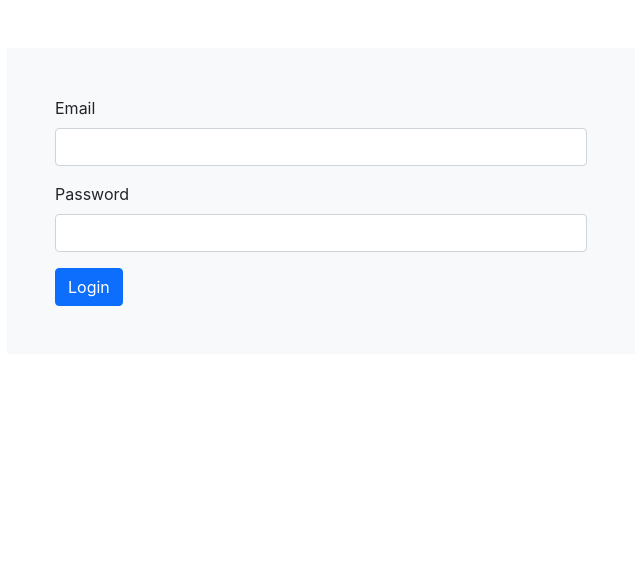
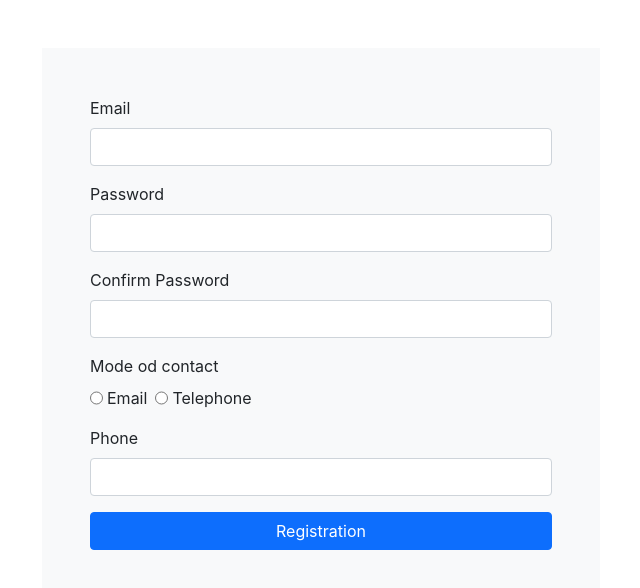
Before and after one commit to vishalpwaman123/Learn-React-Formik, a React (Create React App) app: page / in a window 1280 px wide. Shown: the top 588 px of the page, without its empty margins (319-959 px from the left). Built offline with nearby package versions, Linux system fonts and the light colour scheme.

Commit message:
Added :  Registration Page

```diff
--- a/src/App.js
+++ b/src/App.js
@@ -3,10 +3,11 @@ import ComponentA from "./components/ComponentA";
 import ComponentB from "./components/ComponentB";
 import LogIn from "./components/LogIn";
 import FormikContainer from "./components/reusable/FormikContainer";
+import Registration from "./components/Registration";
 function App() {
   return (
     <div className="App">
-      <LogIn />
+      <Registration />
     </div>
   );
 }
--- /dev/null
+++ b/src/components/Registration.js
@@ -0,0 +1,90 @@
+import { Formik, Form } from "formik";
+import React from "react";
+import FormikControl from "./reusable/FormikControl";
+import * as Yup from "yup";
+
+function Registration() {
+  const modeOptions = [
+    { key: "Email", value: "email" },
+    { key: "Telephone", value: "telephone" },
+  ];
+  const initialValue = {
+    email: "",
+    password: "",
+    confirmPassword: "",
+    mode: "",
+    phoneNumber: "",
+  };
+  const validateSchema = Yup.object({
+    email: Yup.string()
+      .email("Invalid email format")
+      .required("Email is required"),
+    password: Yup.string().required("Password is required"),
+    confirmPassword: Yup.string()
+      .oneOf(
+        [Yup.ref("password"), ""],
+        "Password & confirm password must match"
+      )
+      .required("Confirm password is required"),
+    mode: Yup.string().required("Mode is required"),
+    phoneNumber: Yup.string().when("mode", {
+      is: "telephone",
+      then: (schema) => schema.required("Required"),
+    }),
+  });
+  const onSubmit = (values) => {
+    debugger;
+    console.log(values);
+  };
+  return (
+    <div className="container d-flex justify-content-center">
+      <div className="w-50 h-50 bg-light p-5 mt-5">
+        <Formik
+          initialValues={initialValue}
+          validationSchema={validateSchema}
+          onSubmit={onSubmit}
+        >
+          {(formik) => {
+            return (
+              <Form>
+                <FormikControl
+                  name="email"
+                  label="Email"
+                  control="input"
+                  type="email"
+                />
+                <FormikControl
+                  name="password"
+                  label="Password"
+                  control="input"
+                  type="password"
+                />
+                <FormikControl
+                  name="confirmPassword"
+                  label="Confirm Password"
+                  control="input"
+                  type="password"
+                />
+                <FormikControl
+                  name="mode"
+                  label="Mode od contact"
+                  control="radio"
+                  options={modeOptions}
+                />
+                <FormikControl
+                  name="phoneNumber"
+                  label="Phone"
+                  control="input"
+                  type="number"
+                />
+                <button className="btn btn-primary w-100">Registration</button>
+              </Form>
+            );
+          }}
+        </Formik>
+      </div>
+    </div>
+  );
+}
+
+export default Registration;
```
